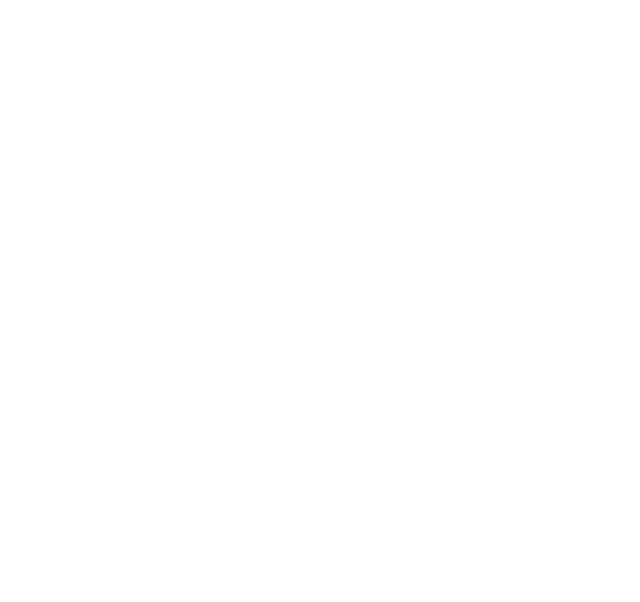
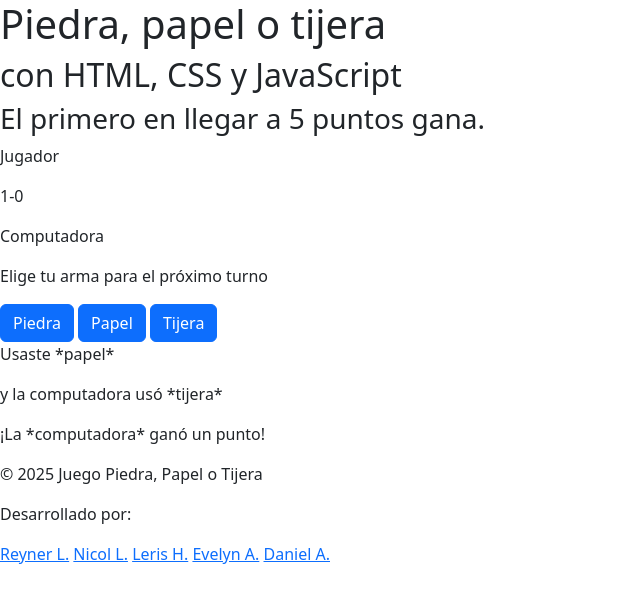
Before and after one commit to DbaE-Im/Juego-de-Piedra-Papel-o-Tijera, a website: page index.html in a window 1280 px wide. Shown: the whole page, without its empty margins (0-640 px from the left). Drawn offline with nearby package versions, Linux system fonts and the light colour scheme.

Commit message:
html propuesta

```diff
--- a/index.html
+++ b/index.html
@@ -9,6 +9,50 @@
     <title>Piedra, papel o tijera</title>
 </head>
 <body>
+    <header>
+        <h1>Piedra, papel o tijera</h1>
+        <h2>con HTML, CSS y JavaScript</h2>
+    </header>
+
+    <main>
+        <section class="contador">
+            <h3>El primero en llegar a 5 puntos gana.</h3>
+            <article class="contador">
+                <p id="jugador">Jugador</p>
+                <p id="contador">1-0</p>
+                <p id="computadora">Computadora</p>
+            </article>
+        </section>
+
+        <section class="opciones">
+            <p>Elige tu arma para el próximo turno</p>
+            <div class="opciones">
+                <button id="piedra" class="btn btn-primary">Piedra</button>
+                <button id="papel" class="btn btn-primary">Papel</button>
+                <button id="tijera" class="btn btn-primary">Tijera</button>
+            </div>
+        </section>
+
+        <section class="resultados">
+            <p>Usaste *papel*</p>
+            <p>y la computadora usó *tijera*</p>
+            <p>¡La *computadora* ganó un punto! </p>
+        </section>
+    </main>
+
+    <footer>
+        <div class="contenidoFooter">
+            <p>&copy; 2025 Juego Piedra, Papel o Tijera</p>
+            <p>Desarrollado por:</p>
+            <nav>
+                <a href="https://github.com/ReynerLc" target="_blank"><i class="bi bi-github"></i>Reyner L.</a>
+                <a href="https://github.com/NicoLop-stack" target="_blank"><i class="bi bi-github"></i>Nicol L.</a>
+                <a href="https://github.com/LerisHuertas" target="_blank"><i class="bi bi-github"></i>Leris H.</a>
+                <a href="https://github.com/Evelyn2503" target="_blank"><i class="bi bi-github"></i>Evelyn A.</a>
+                <a href="https://github.com/DbaE-Im" target="_blank"><i class="bi bi-github"></i>Daniel A.</a>
+            </nav>
+        </div>
+    </footer>
 
     <script src="/JS/scripts.js"></script>
     <script src="/node_modules/bootstrap/dist/js/bootstrap.min.js"></script>
```
